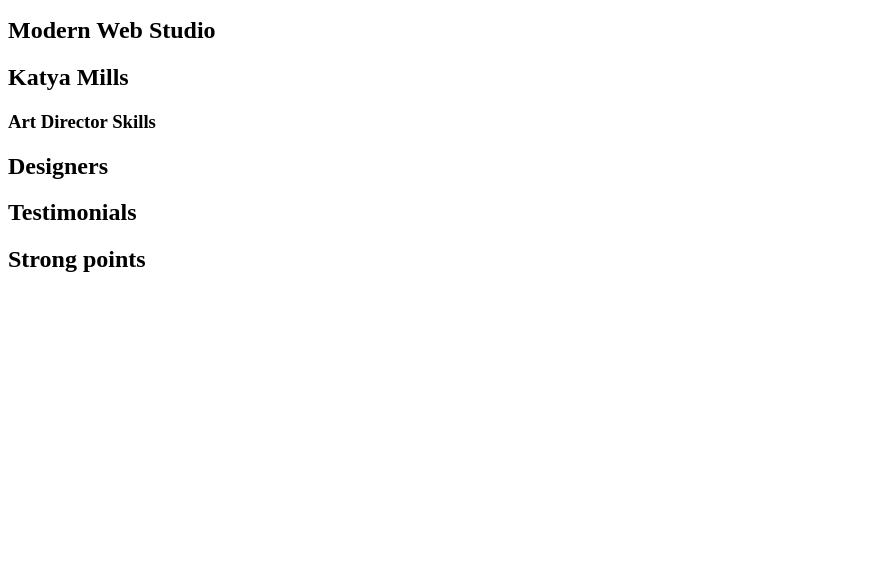
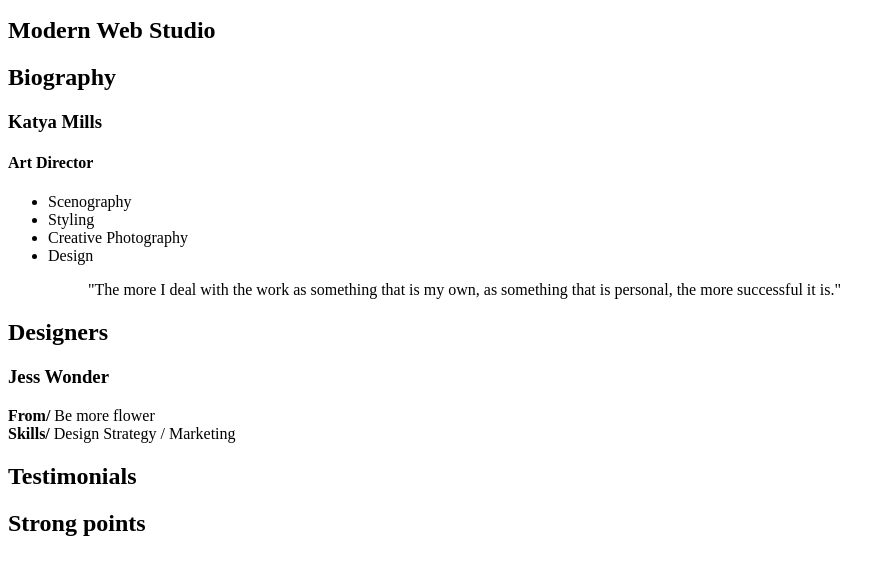
Before and after one commit to DmitriyPL/otus-css-plotitsyn, a plain HTML site: page index.html in a window 1280 px wide. Shown: the part 50-624 px from the top of the page, without its empty margins (0-895 px from the left). Drawn offline with Linux system fonts and the light colour scheme.

Commit message:
Add Biography and Designers in index.html

```diff
--- a/index.html
+++ b/index.html
@@ -13,11 +13,31 @@
                 <h2>Modern Web Studio</h2>
             </section>
             <section>
-                <h2>Katya Mills</h2>
-                <h3>Art Director Skills</h3>
+                <h2>Biography</h2>
+                <h3>Katya Mills</h2>
+                <h4>Art Director</h3>
+                <ul>
+                    <li>Scenography</li>
+                    <li>Styling</li>
+                    <li>Creative Photography</li>
+                    <li>Design</li>
+                </ul>
+                <figure>
+                    <blockquote cite="#">
+                        <p>"The more I deal with the work as something that is my own, as something that is personal, the more successful it is."</p>
+                    </blockquote>
+                </figure>
             </section>
             <section>
                 <h2>Designers</h2>
+                <article>
+                    <h1>Jess Wonder</h1>
+                    <p>
+                        <b>From/</b> Be more flower
+                        <br>
+                        <b>Skills/</b> Design Strategy / Marketing
+                    </p>
+                </article>
             </section>
             <section>
                 <h2>Testimonials</h2>
```
